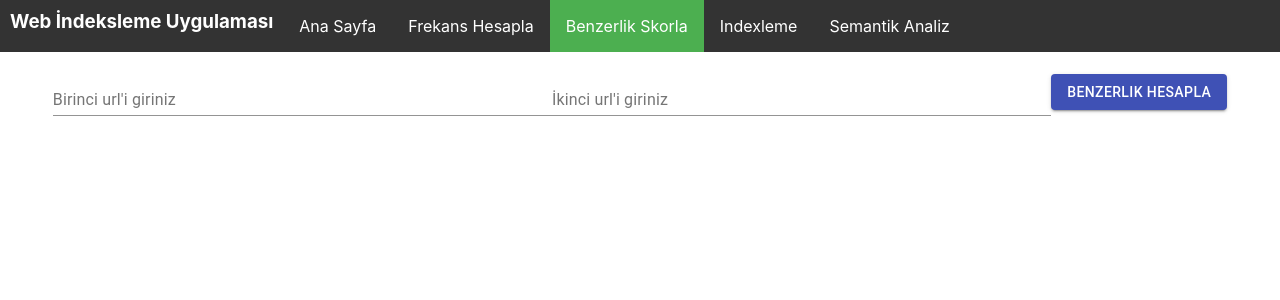
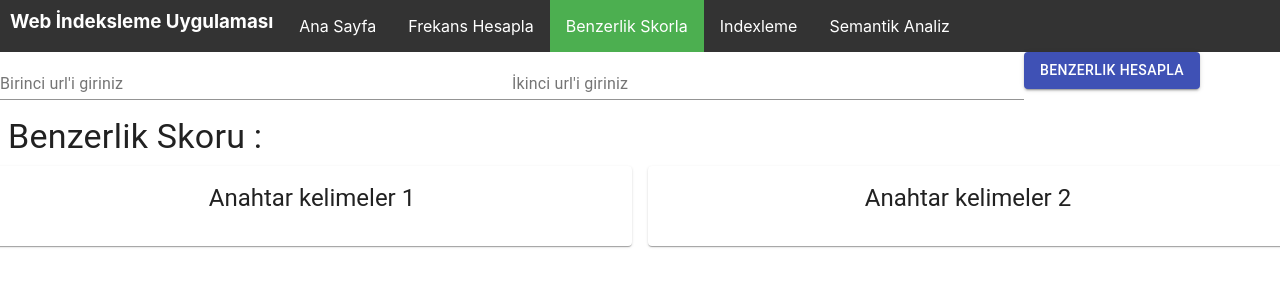
Before and after one commit to berkayefeozcan/Web-Indexing-Application, a React (Create React App) app in the folder web/: page /SimilarityCalculatorPage in a window 1280 px wide. Shown: the top 300 px of the page. Built offline with nearby package versions, Linux system fonts and the light colour scheme.

Commit message:
web de 2 ve 3.ister icin ui eksik var

```diff
--- a/web/src/screens/SimilarityCalculatorPage.js
+++ b/web/src/screens/SimilarityCalculatorPage.js
@@ -4,6 +4,7 @@
   Button,
   List,
   ListItem,
+  CircularProgress,
   Table,
   TableBody,
   TableCell,
@@ -11,14 +12,29 @@
   TableHead,
   TableRow,
   Paper,
+  Typography,
+  Grid
 } from '@material-ui/core';
 import styles from '../styles';
 import api from '../functions/api';
-
+import { makeStyles } from '@material-ui/core/styles';
+const useStyles = makeStyles((theme) => ({
+  root: {
+    flexGrow: 1,
+  },
+  paper: {
+    padding: theme.spacing(2),
+    textAlign: 'center',
+    color: theme.palette.text.secondary,
+  },
+}));
+const initialData ={ similarityScore: {score:''} ,url1Keywords:[],url2Keywords:[]}
 const SimilarityCalculatorPage = (props) => {
+  const classes = useStyles();
   const [url1, setUrl1] = useState('');
   const [url2, setUrl2] = useState('');
-  const [rows, setRows] = useState([]);
+  const [result, setResult] = useState(initialData);
+  const [spinnerIsVisible, setSpinnerIsVisible] = useState(false);
 
   const handleUrl1Change = (event) => {
     setUrl1(event.target.value);
@@ -28,14 +44,37 @@
   };
 
   const handleCalculateSimilarity = () => {
+    setSpinnerIsVisible(true)
+    setResult(initialData)
     api.calculateSimilarity(url1, url2).then((data) => {
-     console.log(data);
+      if (data.message === 'OK') {
+        console.log(data)
+        setResult(data.result)
+        setSpinnerIsVisible(false)
+      }
     });
   };
-
+  const KeywordList =props =>{
+    return(
+      <>
+      <Typography component='h5' variant='h5' color='textPrimary'>{props.title}</Typography>
+      <List>
+        {props.keywordArr.map((keywords,i)=>{
+          return(
+            <ListItem>
+              {
+                <Typography>{`${keywords[0]}: ${keywords[1][0]}`}</Typography>
+              }
+            </ListItem>
+          )
+        })}
+      </List>
+      </>
+    )
+  }
   return (
-    <List>
-      <ListItem style={styles.wrapper}>
+    <Grid container spacing={2}>
+      <Grid item xs={12}>
         <TextField
           style={{ width: '40%' }}
           id="standard-name"
@@ -58,9 +97,38 @@
         >
           Benzerlik Hesapla
         </Button>
+      </Grid>
+      <ListItem>
+        {spinnerIsVisible &&
+          <div>
+            <CircularProgress style={{ display: 'flex', justifySelf: 'center', alignSelf: 'center' }} />
+
+          </div>
+        }
+        <Typography variant="h4" component="h6" color='textPrimary' >{`Benzerlik Skoru : ${result.similarityScore.score}`}</Typography>
       </ListItem>
 
-    </List>
+        <Grid container spacing={2}>
+          <Grid item xs={6}>
+            <Paper className={classes.paper}>
+             <KeywordList
+             keywordArr={result.url1Keywords}
+             title='Anahtar kelimeler 1'
+              />
+            </Paper>
+          </Grid>
+          <Grid item xs={6}>
+            <Paper className={classes.paper}>
+            <KeywordList
+             keywordArr={result.url2Keywords.slice(-5)}
+             title='Anahtar kelimeler 2'
+              />
+            </Paper>
+          </Grid>
+        </Grid>
+
+
+    </Grid>
   );
 };
 export default SimilarityCalculatorPage;
```
Also changed, not shown: 2 other files (tests, documents, lock files or other folders).
